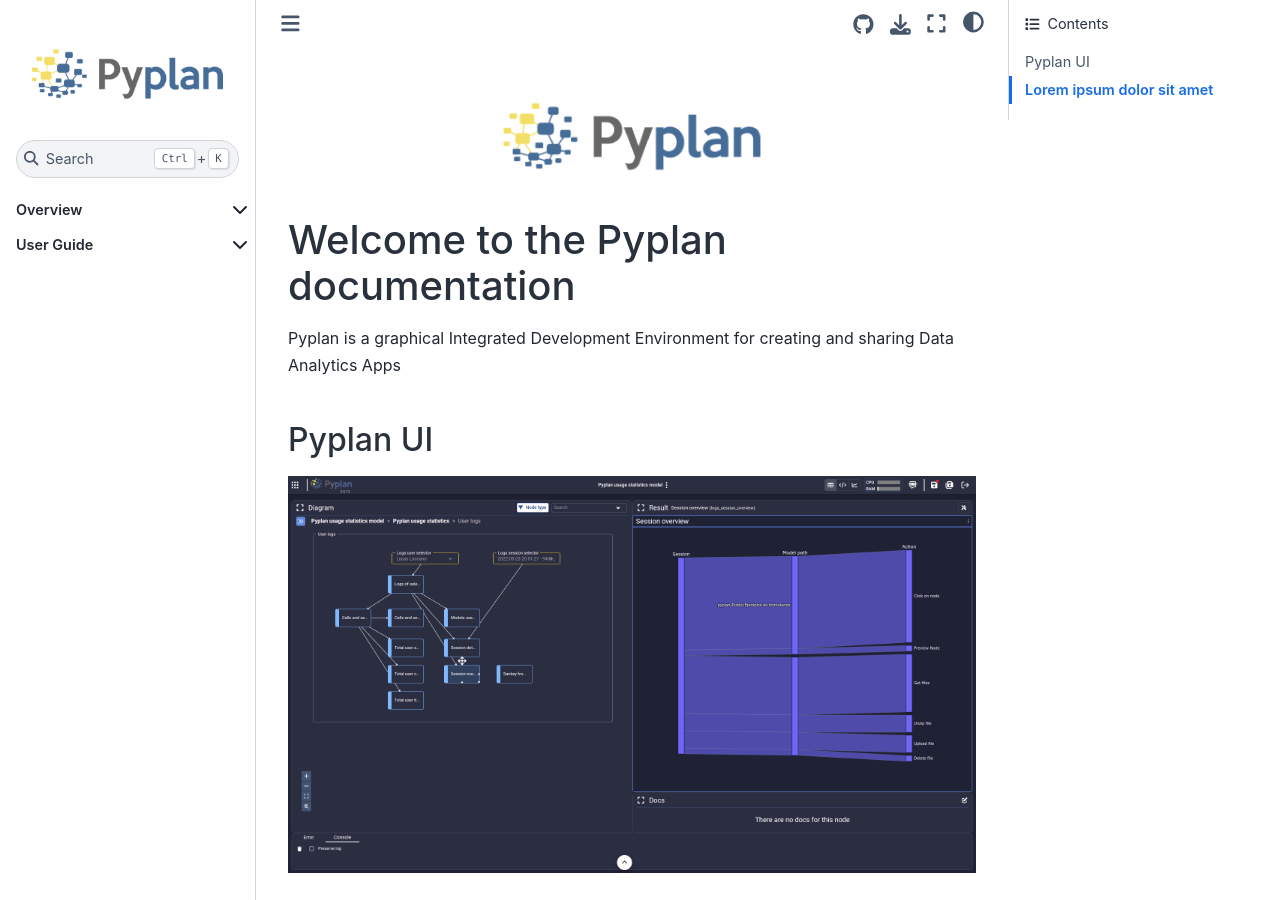
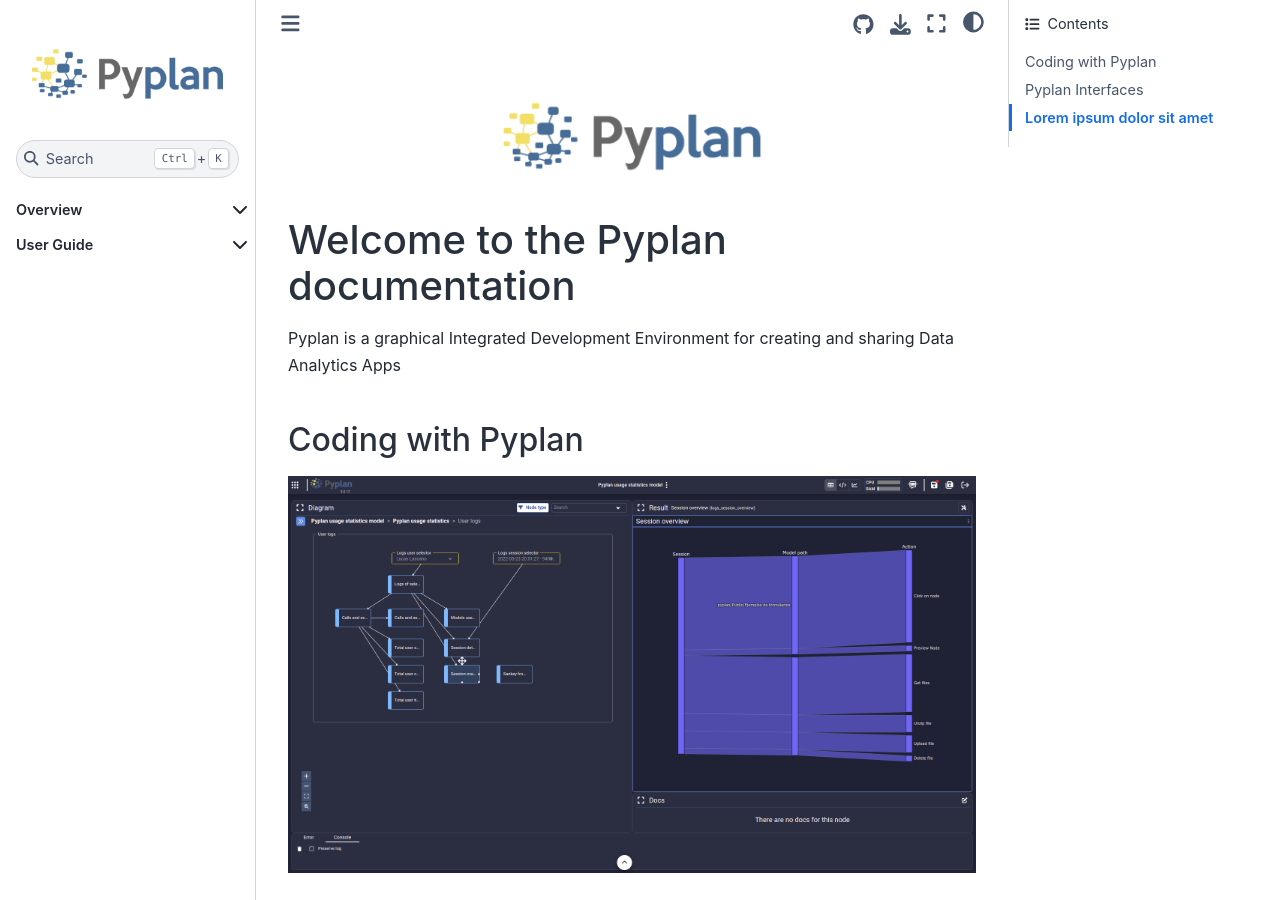
Before and after one commit to pyplan/pyplan, a Sphinx documentation site: the page built from docs/index.rst, in a window 1280 px wide and 900 px high. Built offline with Sphinx 7.4.7 and the Sphinx Book theme 1.1.4, drawn with Linux system fonts in a browser that asks for light colours.

```diff
--- a/docs/conf.py
+++ b/docs/conf.py
@@ -22,7 +22,7 @@ copyright = '2022, Pyplan'
 author = 'Pyplan Inc.'
 
 # The full version, including alpha/beta/rc tags
-release = '3.0.10'
+release = '3.0.12'
 
 
 # -- General configuration ---------------------------------------------------
--- a/docs/index.rst
+++ b/docs/index.rst
@@ -29,11 +29,18 @@ Welcome to the Pyplan documentation
 Pyplan is a graphical Integrated Development Environment for creating and sharing Data Analytics Apps
 
 
-=========
-Pyplan UI
-=========
+==================
+Coding with Pyplan
+==================
 
 .. image:: images/pyplan_ui.png
+   :width: 100%
+
+=================
+Pyplan Interfaces
+=================
+
+.. image:: images/pyplan_interfaces_1.png
    :width: 100%
 
 ==========================
```
Also changed, not shown: docs/images/pyplan_interfaces_1.png (added).
